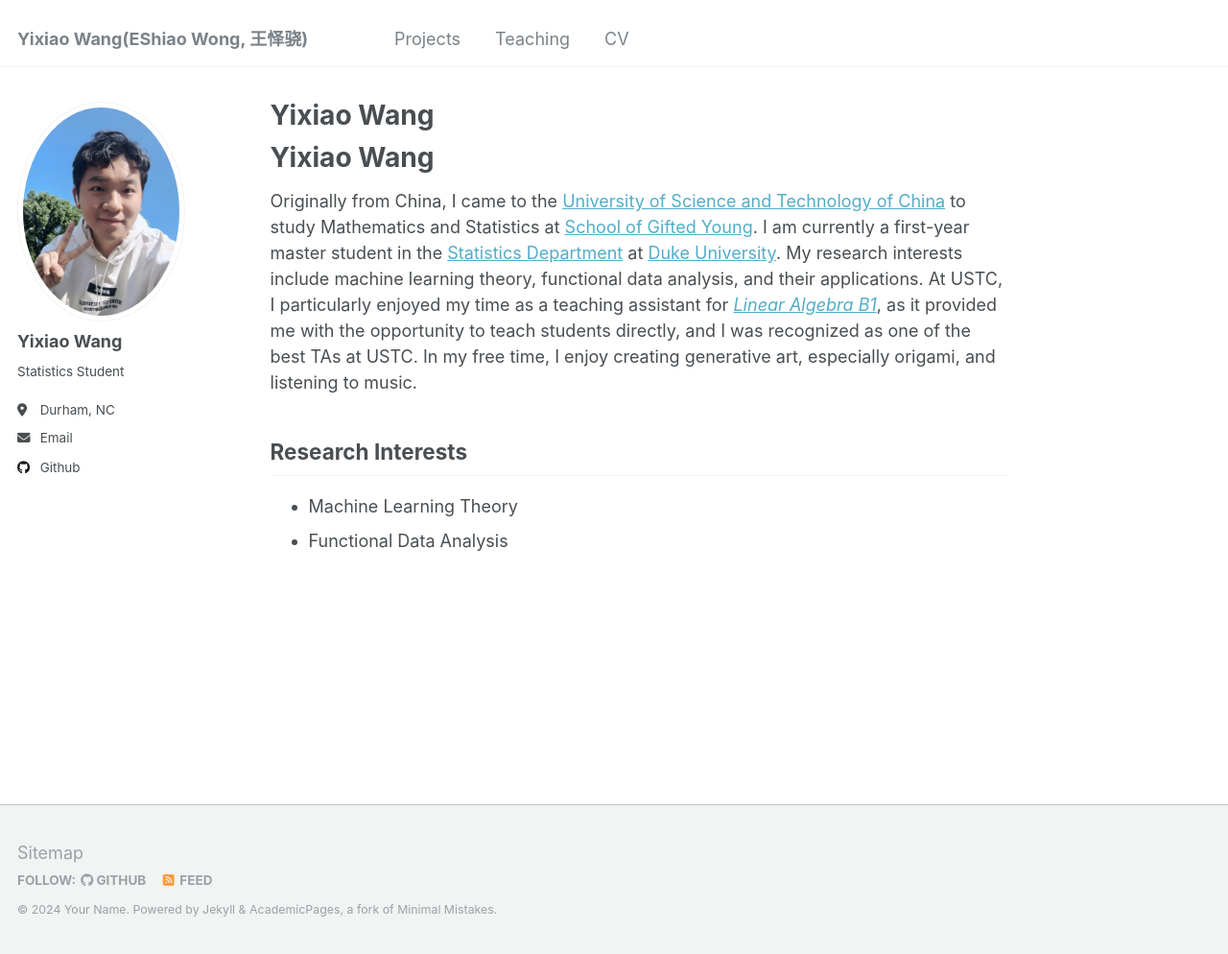
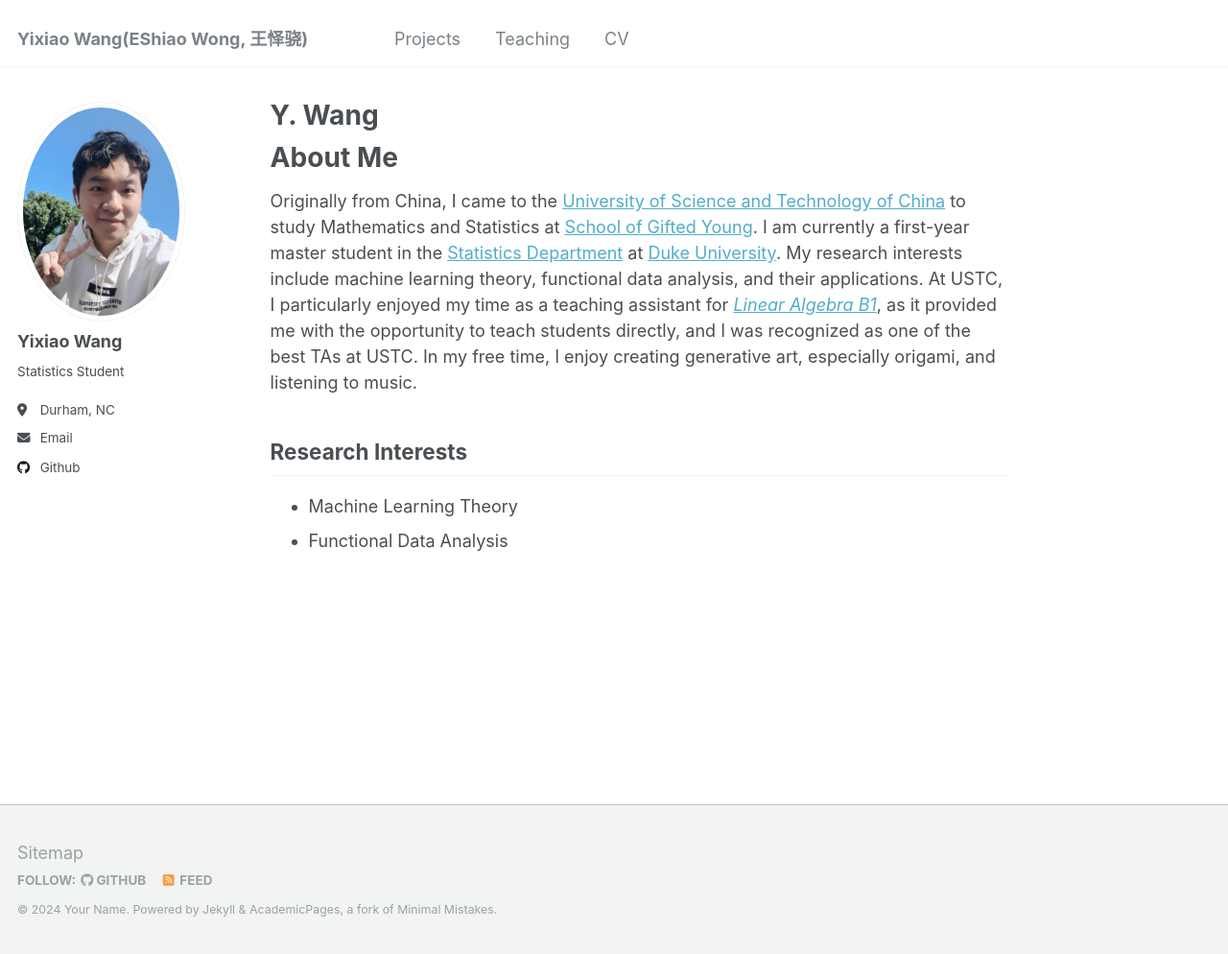
Before and after one commit to Yixiao-Wang-Stats/Yixiao-Wang-Stats.github.io, a Jekyll site: the page built from _pages/about.md, in a window 1280 px wide and 994 px high. Shown: the whole window at 96% size. Built offline with Jekyll 4.4.1, drawn with Linux system fonts in a browser that asks for light colours; nearby versions of some CDN libraries; library files that are not in the unit come from our copies; a script that is not in the unit is left out; our own code applies the rules of GitHub Pages for plain Markdown files.

Commit message:
Update about.md

```diff
--- a/_pages/about.md
+++ b/_pages/about.md
@@ -1,6 +1,6 @@
 ---
 permalink: /
-tile: "Y. Wang"
+title: "Y. Wang"
 author_profile: true
 layout: single
 redirect_from:
@@ -8,7 +8,7 @@
   - /about.html
 ---
 
-Yixiao Wang
+About Me
 ======
 Originally from China, I came to the [University of Science and Technology of China](https://en.ustc.edu.cn/) to study Mathematics and Statistics at [School of Gifted Young](https://en.scgy.ustc.edu.cn/). I am currently a first-year master student in the [Statistics Department](https://stat.duke.edu/) at [Duke University](https://stat.duke.edu/). My research interests include machine learning theory, functional data analysis, and their applications. At USTC, I particularly enjoyed my time as a teaching assistant for *[Linear Algebra B1](https://yixiao-wang-stats.github.io/teaching/2023-Spring-MATH1009-Linear-Algebra-B1)*, as it provided me with the opportunity to teach students directly, and I was recognized as one of the best TAs at USTC. In my free time, I enjoy creating generative art, especially origami, and listening to music.
 
```
